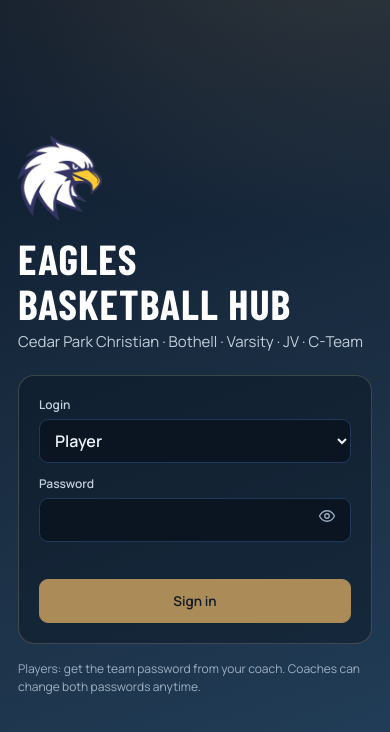
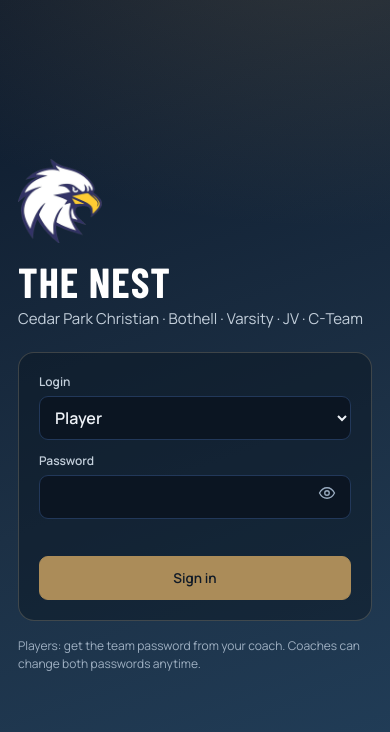
Before and after one commit to cpceagleshoops/cpceagles, a plain HTML site: page index.html in a window 390 px wide. Drawn offline with nearby package versions, Linux system fonts and the light colour scheme.

Commit message:
Rebrand: The Nest
Co-Authored-By: Claude Opus 5.5 <noreply@anthropic.com>
Claude-Session: https://claude.ai/code/session_01GTWXeEpbUa3WMv1v9ujgRN

```diff
--- a/index.html
+++ b/index.html
@@ -3,14 +3,14 @@
 <head>
 <meta charset="utf-8">
 <meta name="viewport" content="width=device-width, initial-scale=1, viewport-fit=cover">
-<title>CPC Eagles Basketball Hub</title>
+<title>The Nest · CPC Eagles Basketball</title>
 <meta name="description" content="Cedar Park Christian varsity basketball: schedule, scouting, playbook and stats.">
 <meta name="robots" content="noindex, nofollow">
 <meta name="theme-color" content="#0b1522">
 <meta name="apple-mobile-web-app-capable" content="yes">
 <meta name="mobile-web-app-capable" content="yes">
 <meta name="apple-mobile-web-app-status-bar-style" content="black-translucent">
-<meta name="apple-mobile-web-app-title" content="Eagles">
+<meta name="apple-mobile-web-app-title" content="The Nest">
 <meta name="format-detection" content="telephone=no">
 <link rel="apple-touch-icon" href="apple-touch-icon.png">
 <link rel="icon" type="image/png" href="icon-192.png">
@@ -621,7 +621,7 @@ html{-webkit-text-size-adjust:100%;text-size-adjust:100%}
 (function(){
 "use strict";
 /* =====================================================================
-   CPC EAGLES BASKETBALL HUB
+   THE NEST · CPC EAGLES BASKETBALL
    HOW THIS SITE IS UPDATED
    - Coaches edit everything in the site (Edit / Add / Delete buttons).
    - Claude can also update data directly in the site's database.
@@ -1040,7 +1040,7 @@ async function saveDoc(c,id,data){
   if(recording)recording.push([c,id,snapOf(c,id)]);
   const clean=JSON.parse(JSON.stringify(data));delete clean.id;
   if(SB){if(!isCoach())return false;if(!sbLoaded||sbFailed){toast("Not connected to the team database. Refresh and try again.",true);throw new Error("Not connected to the team database. Refresh and try again.")}const {error}=await SB.from("docs").upsert({coll:c,id,data:clean,updated_at:new Date().toISOString()});if(isRls(error))throw sbAccessLost();if(error){toast("Couldn't save: "+error.message,true);throw new Error("Couldn't save. Check your connection and try again.")}store[c][id]=clean;return true}
-  if(shared()){try{await DB.collection(col(c)).doc(id).set(clean);store[c][id]=clean;return true}catch(e){toast("Couldn't save to the shared hub. Saved on this device.",true)}}
+  if(shared()){try{await DB.collection(col(c)).doc(id).set(clean);store[c][id]=clean;return true}catch(e){toast("Couldn't save online. Saved on this device.",true)}}
   store[c][id]=clean;saveLocal();return true;
 }
 async function dropDoc(c,id){
@@ -1281,17 +1281,17 @@ function render(){
   refreshToday();pendingRender=false;const app=$("#app");
   const msgScreen=(msg,btns)=>`<div class="login"><div class="loginbox" style="text-align:center">${MARK(84)}<p class="lead" style="margin-top:16px" role="status">${msg}</p>${btns?`<div class="row" style="justify-content:center;gap:10px;margin-top:16px">${btns}</div>`:""}</div></div>`;
   if(SB_FATAL){app.innerHTML=msgScreen("Couldn't load the team site. Check your connection and refresh.",`<button class="btn gold" data-act="sbReload">Refresh</button>`);return}
-  if(SB&&sbBooting){app.innerHTML=msgScreen("Loading the team hub…");return}
+  if(SB&&sbBooting){app.innerHTML=msgScreen("Loading The Nest…");return}
   if(SB&&sbRecovery){app.innerHTML=loginView();bindLogin();return}
   if(!user||!["coach","admin","player"].includes(user.role)){user=null;app.innerHTML=loginView();bindLogin();return}
   if(SB&&sbFailed){app.innerHTML=msgScreen("Couldn't load the team data. Check your connection and try again.",`<button class="btn gold" data-act="sbRetry">Retry</button><button class="btn" data-act="signout">Sign out</button>`);return}
-  if(SB&&!sbLoaded){app.innerHTML=msgScreen("Loading the team hub…");return}
+  if(SB&&!sbLoaded){app.innerHTML=msgScreen("Loading The Nest…");return}
   let r=route();if(!allowed(r)){r="home";if(location.hash&&location.hash!=="#home")history.replaceState(null,"","#home")}
   const [nm,rl]=whoLabel();const fresh=r!==render._r;render._r=r;
   const on=k=>r===k||(k==="scouting"&&r.startsWith("opp-"))||(k==="roster"&&r.startsWith("player-"))||(k==="schedule"&&(r.startsWith("game-")||r.startsWith("schedule/")))||(k==="calendar"&&r.startsWith("calendar/"));
   const moreOn=!TABS.some(on);
-  app.innerHTML=`  <header class="topbar">${MARK(26)}<span class="t1">CPC EAGLES</span><span class="sp"></span><span class="sync small"></span></header>
-  <div class="shell"><aside class="rail"><a class="brand" href="#home">${MARK()}<div><div class="t1">CPC EAGLES</div><div class="t2">${esc(CONFIG.level)} · ${esc(CONFIG.season)}</div></div></a>
+  app.innerHTML=`  <header class="topbar">${MARK(26)}<span class="t1">THE NEST</span><span class="sp"></span><span class="sync small"></span></header>
+  <div class="shell"><aside class="rail"><a class="brand" href="#home">${MARK()}<div><div class="t1">THE NEST</div><div class="t2">CPC Eagles Basketball · ${esc(CONFIG.season)}</div></div></a>
   <nav class="nav" aria-label="Main">${ROUTES[user.role].map(k=>`<a href="#${k}" class="${on(k)?"on":""}" ${on(k)?'aria-current="page"':""}>${ico(k)}${LABEL[k]}</a>`).join("")}</nav>
   <div class="me"><div><div class="who">${esc(nm)}</div><div class="role">${esc(rl)}</div></div><div class="sync"></div><div class="row">${isCoach()?`<button class="btn sm" data-act="logins">${pwBtnLabel()}</button>`:""}<button class="btn sm" data-act="signout">Sign out</button></div></div></aside>
   <main id="main" class="${fresh?"fade":""}">${tipFor(r)}${view(r)}</main></div>
@@ -1326,7 +1326,7 @@ function loginView(){
   const st=loginStage;if(!st.u)st.u=lastTab();
   const body=st.step==="create"?`<p class="small" style="margin:0;color:#c3cfdb"><b style="color:#fff">First-time setup.</b> Create the two team passwords. Coaches use the coach password; every player uses the player password.</p>${pwField("lg-new","Coach password (at least "+CONFIG.minPassword.coach+" characters)","new-password")}${pwField("lg-new2","Coach password again","new-password")}${pwField("lg-pl","Player password (at least "+CONFIG.minPassword.player+" characters)","new-password")}<div class="loginerr" id="lg-err" aria-live="polite"></div><button class="btn gold" type="submit">Save passwords and sign in</button><button class="btn" type="button" id="lg-back">Back</button>`
    :`<label class="f" for="lg-user">Login<select id="lg-user" autocomplete="username"><option value="player" ${st.u==="coach"?"":"selected"}>Player</option><option value="coach" ${st.u==="coach"?"selected":""}>Coach</option></select></label>${pwField("lg-pass","Password","current-password")}<div class="loginerr" id="lg-err" aria-live="polite"></div><button class="btn gold" type="submit">Sign in</button>`;
-  return `<div class="login"><div class="loginbox">${MARK(84)}<h1>Eagles Basketball Hub</h1><p class="lead">${esc(CONFIG.school)} · ${esc(CONFIG.campus)} · ${CONFIG.level.split(" · ").map(x=>`<span class="nw">${esc(x)}</span>`).join(" · ")}</p>
+  return `<div class="login"><div class="loginbox">${MARK(84)}<h1>The Nest</h1><p class="lead">${esc(CONFIG.school)} · ${esc(CONFIG.campus)} · ${CONFIG.level.split(" · ").map(x=>`<span class="nw">${esc(x)}</span>`).join(" · ")}</p>
   <form class="loginform" id="loginform" autocomplete="on" novalidate>${body}</form>
   <p class="fine">Players: get the team password from your coach.${SB?"":" Coaches can change both passwords anytime."}</p></div></div>`;
 }
@@ -1370,7 +1370,7 @@ function sbLoginView(){
     ${coach?emailField(st.email):""}${pwField("lg-pass","Password","current-password")}${errBox}<button class="btn gold" type="submit">Sign in</button>
     ${coach?`<div class="lglinks"><button type="button" class="linkbtn" id="lg-signup">First time? Create your coach account</button><button type="button" class="linkbtn" id="lg-forgot">Forgot password?</button></div>`:""}`;
     if(coach)fine="Coaches: create your account once. The site admin approves it."}
-  return `<div class="login"><div class="loginbox">${MARK(84)}<h1>Eagles Basketball Hub</h1><p class="lead">${esc(CONFIG.school)} · ${esc(CONFIG.campus)} · ${CONFIG.level.split(" · ").map(x=>`<span class="nw">${esc(x)}</span>`).join(" · ")}</p>
+  return `<div class="login"><div class="loginbox">${MARK(84)}<h1>The Nest</h1><p class="lead">${esc(CONFIG.school)} · ${esc(CONFIG.campus)} · ${CONFIG.level.split(" · ").map(x=>`<span class="nw">${esc(x)}</span>`).join(" · ")}</p>
   <form class="loginform" id="loginform" autocomplete="on" novalidate>${body}</form>${fine?`<p class="fine">${fine}</p>`:""}</div></div>`;
 }
 function sbAuthErr(e,coach){const st=e&&e.status,c=(e&&e.code)||"",m=String((e&&e.message)||"");
```
Also changed, not shown: preview.html (+10 -10 lines), 1 other file.
